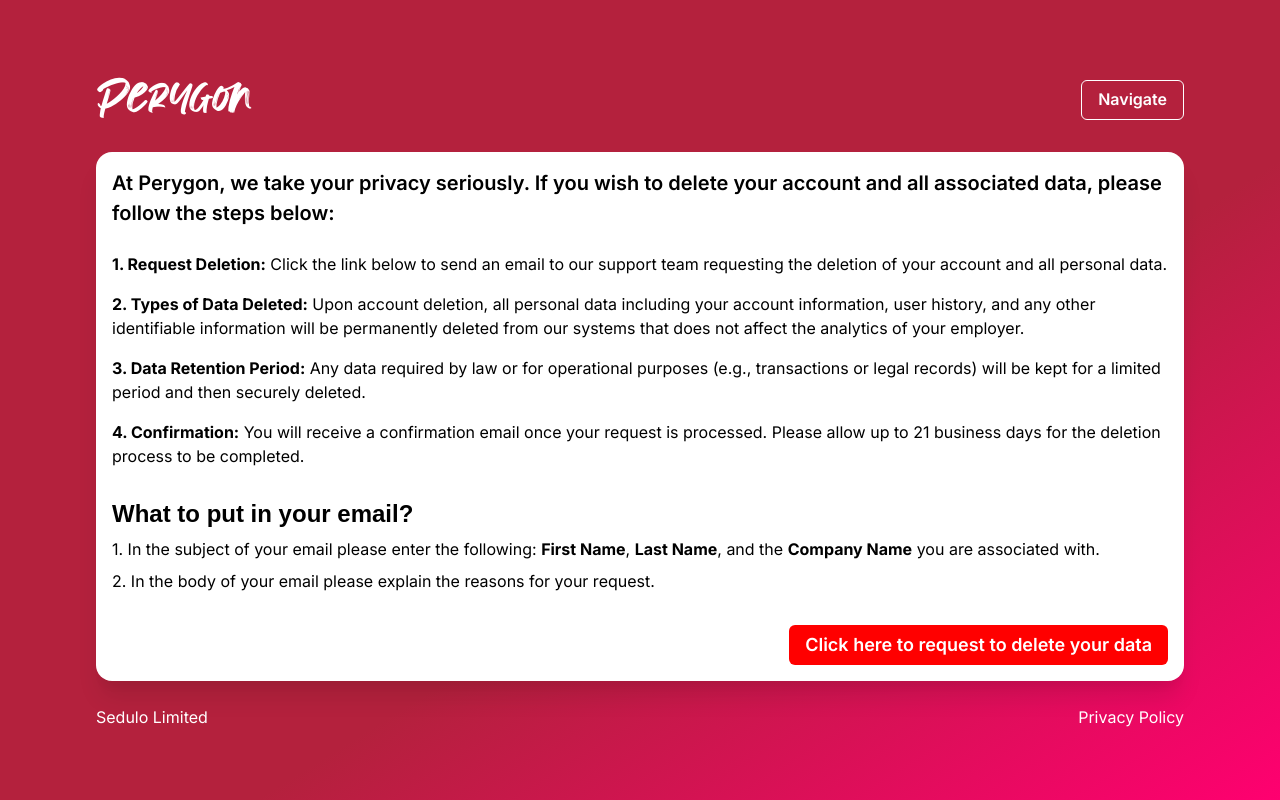
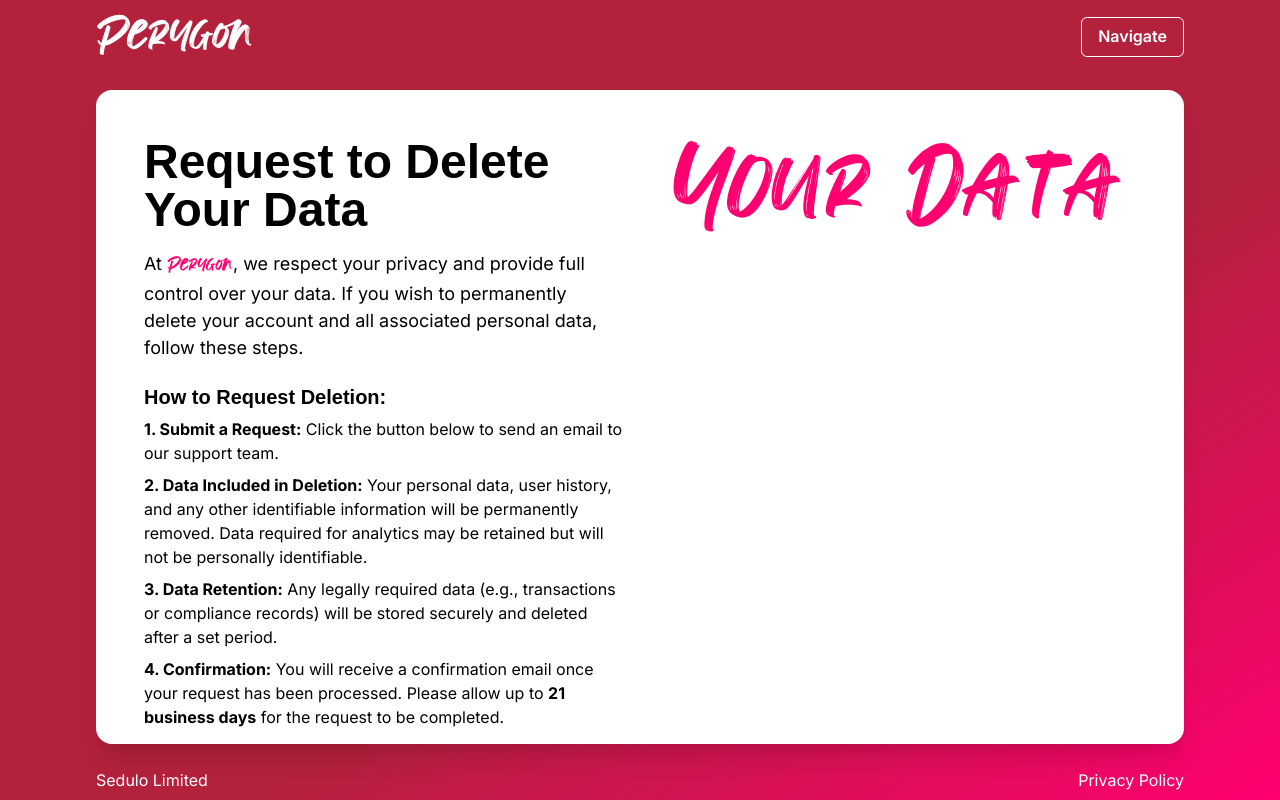
Before and after one commit to Black1151/perycodex, a Next.js app: page /delete-my-data in a window 1280 px wide. Built offline with nearby package versions, Linux system fonts and the light colour scheme; a web font is replaced by a local one.

Commit message:
Updated the Public Pages for consistency
- Made more mobile responsive in terms of sizing and look
- Gave less padding on mobile and more on desktop
- Reduced font sizing
- Adjusted delete-my-data to look like the other pages

#506 #508 #509 #445

```diff
--- a/src/app/(auth)/delete-my-data/page.tsx
+++ b/src/app/(auth)/delete-my-data/page.tsx
@@ -1,64 +1,102 @@
 import React from 'react';
-import {Text, Heading, Button} from "@chakra-ui/react";
+import {
+    Container,
+    Heading,
+    Text,
+    Box,
+    Button,
+    Stack,
+    Link
+} from "@chakra-ui/react";
 import PublicLayout from "@/components/public/PublicLayout";
+import {LetterFlyIn} from "@/components/animations/text/LetterFlyIn";
 
-const Page = () => {
+const DeleteMyDataPage = () => {
     return (
         <PublicLayout>
-            <Text color={'black'} fontSize={'20px'} fontWeight={'600'}>
-                At Perygon, we take your privacy seriously. If you wish to delete your account and all
-                associated
-                data, please follow the steps below:
+            <Container maxW="container.lg" py={8}>
+                <Stack direction={['column', 'row']} spacing={8} align="flex-start">
+
+                    {/* Left Section */}
+                    <Box flex="1">
+                        <Heading as="h1" size="2xl" mb={4}>
+                            Request to Delete Your Data
+                        </Heading>
+
+                        <Text fontSize={['md', 'lg']} mb={4}>
+                            At <Text as={'span'} fontSize={['lg', 'xl']} fontFamily={'Bonfire'} fontWeight={'200'}
+                                     color={'perygonPink'}>Perygon</Text>, we respect your privacy and provide full
+                            control over your
+                            data.
+                            If you wish to permanently delete your account and all associated personal data, follow
+                            these steps.
                         </Text>
-            <Text color={'black'} fontSize={'16px'} mt={4}>
-                <strong>1. Request Deletion:</strong> Click the link below to send an email to our support team
-                requesting the deletion of your account and all personal data.
+
+                        <Heading as="h2" size={["sm", "md"]} mt={6} mb={2}>How to Request Deletion:</Heading>
+                        <Text size={["sm", "md"]} mb={2}>
+                            <strong>1. Submit a Request:</strong> Click the button below to send an email to our support
+                            team.
                         </Text>
-            <Text color={'black'} fontSize={'16px'} mt={2}>
-                <strong>2. Types of Data Deleted:</strong> Upon account deletion, all personal data including
-                your
-                account information, user history, and any other identifiable information will be permanently
-                deleted from our systems that does not affect the analytics of your employer.
+                        <Text size={["sm", "md"]} mb={2}>
+                            <strong>2. Data Included in Deletion:</strong> Your personal data, user history, and any
+                            other identifiable information will be permanently removed.
+                            Data required for analytics may be retained but will not be personally identifiable.
                         </Text>
-            <Text color={'black'} fontSize={'16px'} mt={2}>
-                <strong>3. Data Retention Period:</strong> Any data required by law or for operational purposes
-                (e.g., transactions or legal records) will be kept for a limited period and then securely
-                deleted.
+                        <Text size={["sm", "md"]} mb={2}>
+                            <strong>3. Data Retention:</strong> Any legally required data (e.g., transactions or
+                            compliance records) will be stored securely and deleted after a set period.
                         </Text>
-            <Text color={'black'} fontSize={'16px'} mt={2}>
-                <strong>4. Confirmation:</strong> You will receive a confirmation email once your request is
-                processed. Please allow up to 21 business days for the deletion process to be completed.
+                        <Text size={["sm", "md"]} mb={4}>
+                            <strong>4. Confirmation:</strong> You will receive a confirmation email once your request
+                            has been processed.
+                            Please allow up to <strong>21 business days</strong> for the request to be completed.
                         </Text>
-            <Heading mt={6} color={'black'} fontSize={'24px'} fontWeight={'600'}>What to put in your
-                email?</Heading>
-            <Text>
-                1. In the subject of your email please enter the following: <strong>First
-                Name</strong>, <strong>Last
-                Name</strong>, and the <strong>Company Name</strong> you are associated with.
+
+                        <Heading as="h2" size="md" mt={6} mb={2}>What to Include in Your Email:</Heading>
+                        <Text size={["sm", "md"]} mb={2}>
+                            • Subject: <strong>[Your First Name] [Your Last Name] - [Company Name] - Data Deletion
+                            Request</strong>
                         </Text>
-            <Text>
-                2. In the body of your email please explain the reasons for your request.
+                        <Text size={["sm", "md"]} mb={2}>
+                            • Brief reason for your request (optional)
                         </Text>
-            <a href={"mailto:delete-my-data@perygon.co.uk"}
-               style={{textAlign: "end", maxWidth: "100%", marginTop: 'auto'}}>
+
+                        <Box mt={6}>
+                            <Link href="mailto:delete-my-data@perygon.co.uk">
                                 <Button
                                     color="white"
-                    bg="red"
-                    fontSize={["12px", "18px"]}
-                    mt={6}
-                    _hover={{
-                        bg: "perygonPink",
-                    }}
-                    _active={{
-                        bg: "white",
-                        color: "perygonPink",
-                    }}
+                                    bg="red.500"
+                                    fontSize={["md", "lg"]}
+                                    _hover={{bg: "perygonPink"}}
+                                    _active={{bg: "white", color: "perygonPink"}}
                                 >
-                    Click here to request to delete your data
+                                    Request Data Deletion
                                 </Button>
-            </a>
+                            </Link>
+                        </Box>
+                    </Box>
+
+                    {/* Right Section: Branding */}
+                    <Box
+                        flex="1"
+                        textAlign="center"
+                        position="sticky"
+                        top="1rem"
+                        display={['none', 'none', 'none', 'block']}
+                    >
+                        <LetterFlyIn
+                            as="span"
+                            fontSize="102px"
+                            fontWeight={200}
+                            color="perygonPink"
+                        >
+                            Your Data
+                        </LetterFlyIn>
+                    </Box>
+                </Stack>
+            </Container>
         </PublicLayout>
     );
 };
 
-export default Page;
+export default DeleteMyDataPage;
--- a/src/components/public/PublicLayout.tsx
+++ b/src/components/public/PublicLayout.tsx
@@ -30,7 +30,7 @@ const PublicLayout: React.FC<PublicLayoutProps> = ({children}) => {
                     w={["95%", "90%", "85%"]}
                     bg="white"
                     borderRadius="2xl"
-                    p={4}
+                    p={[2, 2, 4]}
                     shadow="xl"
                     gap={2}
                     overflowY="auto"
```
Also changed, not shown: src/app/(auth)/marketing/page.tsx (+25 -12 lines), src/app/(auth)/privacy-policy/page.tsx (+6 -6 lines), src/app/(auth)/support/page.tsx (+14 -23 lines). Lines whose indentation alone changed are shown as unchanged.
